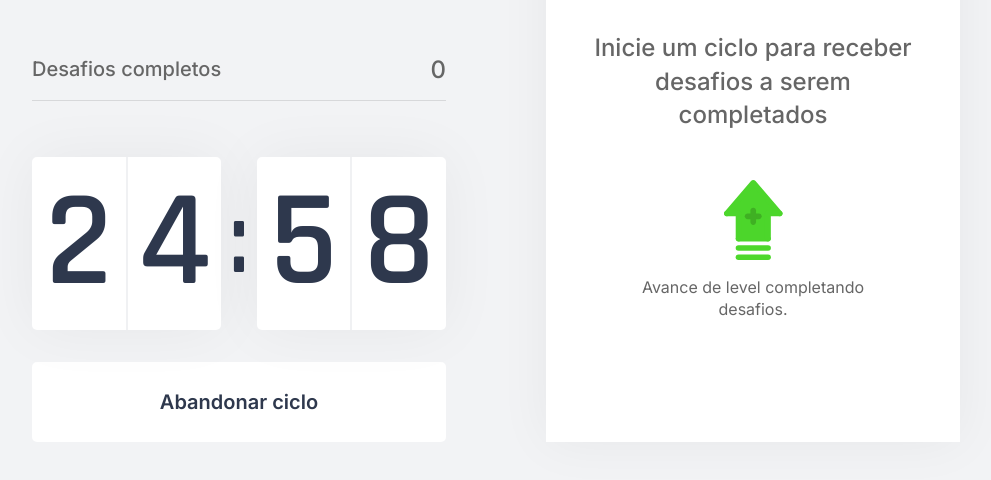
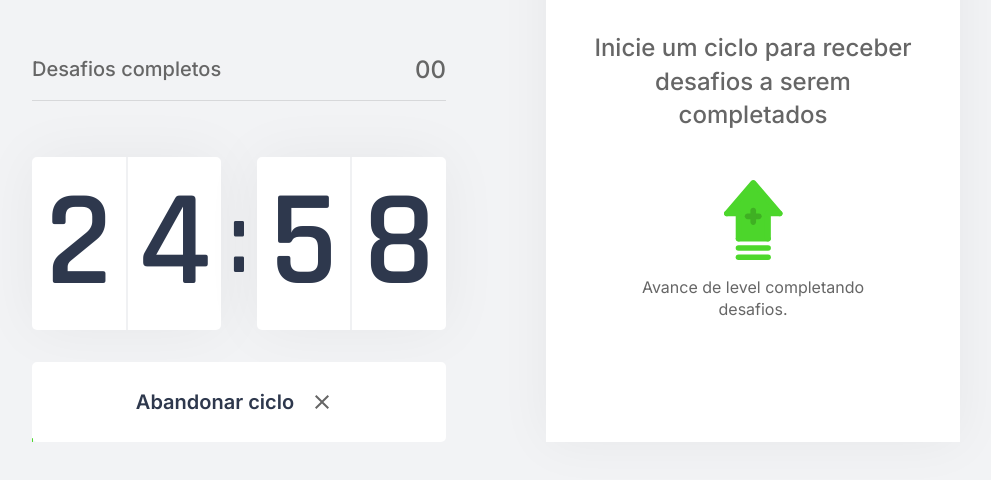
Before and after one commit to LucasDants/ReactJS-MoveIt, a Next.js app: page / in a window 1280 px wide. Both pictures are taken after a click on the button "Iniciar um ciclo". Shown: the part 234-714 px from the top of the page, without its empty margins (144-1135 px from the left). Built offline with nearby package versions, Linux system fonts and the light colour scheme.

Commit message:
Adicionando progressBar do CountdownButton

```diff
--- a/src/components/CompletedChallenges.tsx
+++ b/src/components/CompletedChallenges.tsx
@@ -8,7 +8,7 @@ export function CompletedChallenges() {
     return (
         <div className={styles.completedChallengesContainer}>
             <span>Desafios completos</span>
-            <span>{challengesCompleted}</span>
+            <span>{ String(challengesCompleted).padStart(2, "0")}</span>
         </div>
     )
 }
--- a/src/components/Countdown.tsx
+++ b/src/components/Countdown.tsx
@@ -1,10 +1,11 @@
 import { useContext } from "react";
 import { CountdownContext } from "../contexts/CountdownContexts";
 import styles from "../styles/components/Countdown.module.css";
+import { CountdownButton } from "./CountdownButton";
 
 
 export function Countdown() {
-  const { minutes, seconds, hasFinished, isActive, resetCountdown, startCountdown} = useContext(CountdownContext)
+  const {minutes, seconds} = useContext(CountdownContext)
 
   //padStart se a string n tiver 2 caracteres ele vai preencher o restante a esquerda com 0
   // Não foi colocado no contexto pq aqui formata o minuto e o segundo para mostrar de uma maneira diferente, já que quem exige essa mudança é o layout e não a regra de negocio
@@ -25,31 +26,7 @@ export function Countdown() {
         </div>
       </div>
       <div>
-        {hasFinished ? (
-          <button disabled className={styles.countdownButton}>
-            Ciclo encerrado
-          </button>
-        ) : (
-          <>
-            {isActive ? (
-              <button
-                type="button"
-                className={`${styles.countdownButton} ${styles.countdownButtonActive}`}
-                onClick={resetCountdown}
-              >
-                Abandonar ciclo
-              </button>
-            ) : (
-              <button
-                type="button"
-                className={styles.countdownButton}
-                onClick={startCountdown}
-              >
-                Iniciar um ciclo
-              </button>
-            )}
-          </>
-        )}
+        <CountdownButton />
       </div>
     </div>
   );
--- /dev/null
+++ b/src/components/CountdownButton.tsx
@@ -0,0 +1,51 @@
+import { useContext } from "react";
+import { CountdownContext } from "../contexts/CountdownContexts";
+import styles from "../styles/components/CountdownButton.module.css";
+
+export function CountdownButton() {
+  const {
+    totalTime,
+    time,
+    isActive,
+    hasFinished,
+    resetCountdown,
+    startCountdown,
+  } = useContext(CountdownContext);
+  const progressBar = 100 - (time * 100 / totalTime);
+
+
+  return (
+    <>
+      {hasFinished ? (
+        <div className={styles.progressBar}>
+          <button disabled className={`${styles.countdownButton} ${styles.countdownButtonActive}`}>
+            Ciclo encerrado
+            <img src="/icons/check-circle.svg" alt="check-circle-icon"/>
+          </button>
+          <div style={{ width: "100%" }} />
+        </div>
+      ) : isActive ? (
+        <div className={styles.progressBar}>
+          <button
+            type="button"
+            className={`${styles.countdownButton} ${styles.countdownButtonActive}`}
+            onClick={resetCountdown}
+          >
+              Abandonar ciclo
+            <img src="/icons/close.svg" alt="close-icon"/>
+          </button>
+          <div style={{ width: `${progressBar}%` }} />
+        </div>
+      ) : (
+        <button
+          type="button"
+          className={styles.countdownButton}
+          onClick={startCountdown}
+        >
+          Iniciar um ciclo
+          <img src="/icons/play-arrow.svg" alt="play-icon"/>
+        </button>
+      )}
+    </>
+  );
+}
--- a/src/components/Profile.tsx
+++ b/src/components/Profile.tsx
@@ -10,7 +10,7 @@ export function Profile() {
         <div>
             <strong>Lucas Dantas</strong>
             <p>
-                <img src="icons/level.svg" alt="Lvel"/>
+                <img src="icons/level.svg" alt="Level"/>
                 Level {level}
             </p>
         </div>
--- a/src/contexts/CountdownContexts.tsx
+++ b/src/contexts/CountdownContexts.tsx
@@ -6,6 +6,8 @@ interface CountdownProviderProps {
 }
 
 interface CountdownContextData {
+    totalTime: number;
+    time: number;
     minutes: number
     seconds: number
     hasFinished: boolean
@@ -21,7 +23,8 @@ let countdownTimeout: NodeJS.Timeout;
 
 export function CountdownProvider({ children }: CountdownProviderProps) {
     const { startNewChallenge } = useContext(ChallengesContext)
-    const [time, setTime] = useState(25 * 60);
+    const totalTime = 25 * 60
+    const [time, setTime] = useState(totalTime);
     const [isActive, setIsActive] = useState(false);
     const [hasFinished, setHasFinished] = useState(false);
     const minutes = Math.floor(time / 60);
@@ -34,7 +37,7 @@ export function CountdownProvider({ children }: CountdownProviderProps) {
     function resetCountdown() {
         clearTimeout(countdownTimeout);
         setIsActive(false);
-        setTime(25 * 60);
+        setTime(totalTime);
         setHasFinished(false)
     }
 
@@ -53,12 +56,14 @@ export function CountdownProvider({ children }: CountdownProviderProps) {
 
     return (
         <CountdownContext.Provider value={{
+            totalTime,
+            time,
             minutes,
             seconds,
             hasFinished,
             isActive,
             startCountdown,
-            resetCountdown
+            resetCountdown,
         }}>
             {children}
         </CountdownContext.Provider>
--- a/src/pages/index.tsx
+++ b/src/pages/index.tsx
@@ -46,7 +46,7 @@ export default function Home(props: HomeProps) {
 }
 
 //so funciona no pages, manipular quais dados são passado da camada do next pra camada do frontend
-// no metodo faz essa chamada no server node e antes da tela ser construída
+// no método faz essa chamada no server node e antes da tela ser construída
 export const getServerSideProps: GetServerSideProps = async (context) => {
   const { level, currentExperience, challengesCompleted } = context.req.cookies;
 
--- a/src/styles/components/Countdown.module.css
+++ b/src/styles/components/Countdown.module.css
@@ -35,39 +35,3 @@
     font-size: 6.25rem;
     margin: 0 0.5rem;
 }
-
-.countdownButton {
-    width: 100%;
-    height: 5rem;
-    margin-top: 2rem;
-    display: flex;
-    align-items: center;
-    justify-content: center;
-    border: 0;
-    border-radius: 5px;
-    background: var(--blue);
-    color: var(--white);
-    font-size: 1.25rem;
-    font-weight: 600;
-    transition: background-color 0.2s;
-}
-
-.countdownButton:not(:disabled):hover {
-    background: var(--blue-dark);
-}
-
-.countdownButtonActive {
-    background: var(--white);
-    color: var(--title);
-}
-
-.countdownButtonActive:not(:disabled):hover {
-    background: var(--red);
-    color: var(--white);
-}
-
-.countdownButtonActive:disabled {
-    background: var(--white);
-    color: var(--text);
-    cursor: not-allowed;
-}
--- /dev/null
+++ b/src/styles/components/CountdownButton.module.css
@@ -0,0 +1,55 @@
+.countdownButton {
+    width: 100%;
+    height: 5rem;
+    margin-top: 2rem;
+    display: flex;
+    align-items: center;
+    justify-content: center;
+    border: 0;
+    border-radius: 5px;
+    background: var(--blue);
+    color: var(--white);
+    font-size: 1.25rem;
+    font-weight: 600;
+    transition: background-color 0.2s;
+}
+
+.countdownButton > img {
+    margin-left: 0.5rem;
+}
+
+.countdownButton:not(:disabled):hover {
+    background: var(--blue-dark);
+}
+
+.countdownButtonActive {
+    background: var(--white);
+    color: var(--title);
+}
+
+.countdownButtonActive:not(:disabled):hover {
+    background: var(--red);
+    color: var(--white);
+}
+
+.countdownButtonActive:disabled {
+    background: var(--white);
+    color: var(--text);
+    cursor: not-allowed;
+}
+
+.countdownButtonActive:not(:disabled):hover img {
+    filter:  brightness(0) invert(1);
+}
+
+.progressBar {
+    position: relative;
+}
+
+.progressBar > div {
+    position: absolute;
+    bottom: 0;
+    height: 4px;
+    border-radius: 4px;
+    background: var(--green);
+}
```
Also changed, not shown: public/icons/check-circle.svg (added), public/icons/play-arrow.svg (added).
